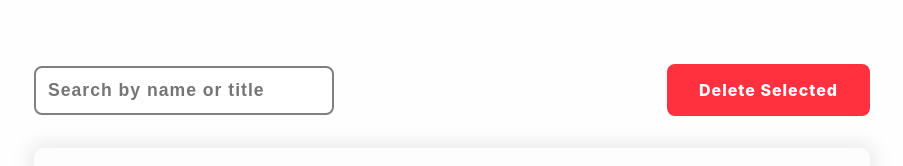
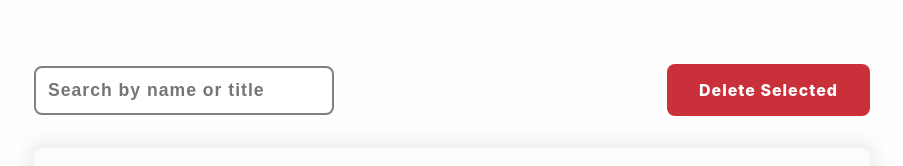
Before and after one commit to abhisheksahore/freetextai-assignment, a React (Create React App) app: page / in a window 1280 px wide. In both pictures the pointer is over the element 956 px from the left and 90 px from the top of the page. Shown: the top 166 px of the page, without its empty margins (188-1091 px from the left). Built offline with nearby package versions, Linux system fonts and the light colour scheme; no server answers; the HTML template or start-up script is replaced by a standard one.

Commit message:
changed hover color

```diff
--- a/src/components/Dashboard/Dashboard.css
+++ b/src/components/Dashboard/Dashboard.css
@@ -78,7 +78,7 @@ th {
 
 .btn:hover,
 .btn:focus {
-    background-color: #ff313f;
+    background-color: #ca303a;
 }
 
 
```
